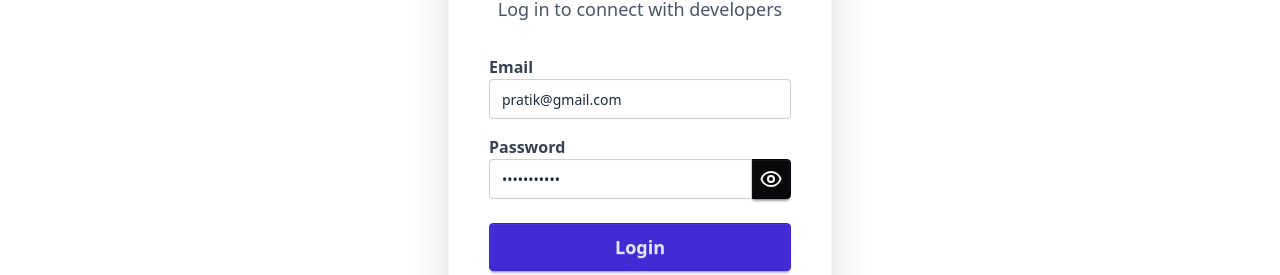
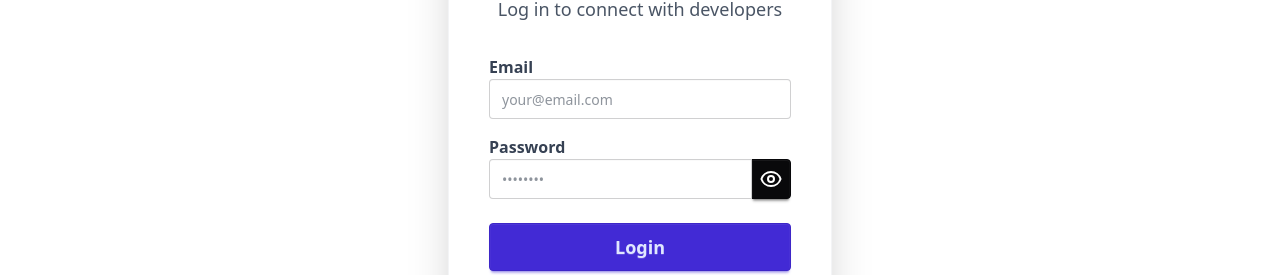
Before and after one commit to pratiktiwari001/devTinder-FrontEnd, a React (Vite) app: page /login in a window 1280 px wide. Shown: the part 206-481 px from the top of the page. Built offline with nearby package versions, Linux system fonts and the light colour scheme; no server answers.

Commit message:
some changes

```diff
--- a/src/components/Body.jsx
+++ b/src/components/Body.jsx
@@ -1,5 +1,5 @@
 import { Outlet, useNavigate } from "react-router-dom";
-import NavBar from "./NavBar";
+import Navbar from "./Navbar";
 import Footer from "./Footer";
 import axios from "axios";
 import { BASE_URL } from "../utils/constants";
@@ -33,7 +33,7 @@ const Body = () => {
 
   return (
     <div>
-      <NavBar />
+      <Navbar />
       <Outlet />
       <Footer />
     </div>
--- a/src/components/Login.jsx
+++ b/src/components/Login.jsx
@@ -7,8 +7,8 @@ import { addUser } from '../utils/userSlice';
 
 const Login = () => {
     // State initialization
-    const [emailId, setEmailId] = useState('pratik@gmail.com');
-    const [password, setPassword] = useState('Kl@rahul123');
+    const [emailId, setEmailId] = useState('');
+    const [password, setPassword] = useState('');
     const [firstName, setFirstName] = useState("");
     const [lastName, setLastName] = useState("");
     const [isLoginForm, setIsLoginForm] = useState(true);
```
